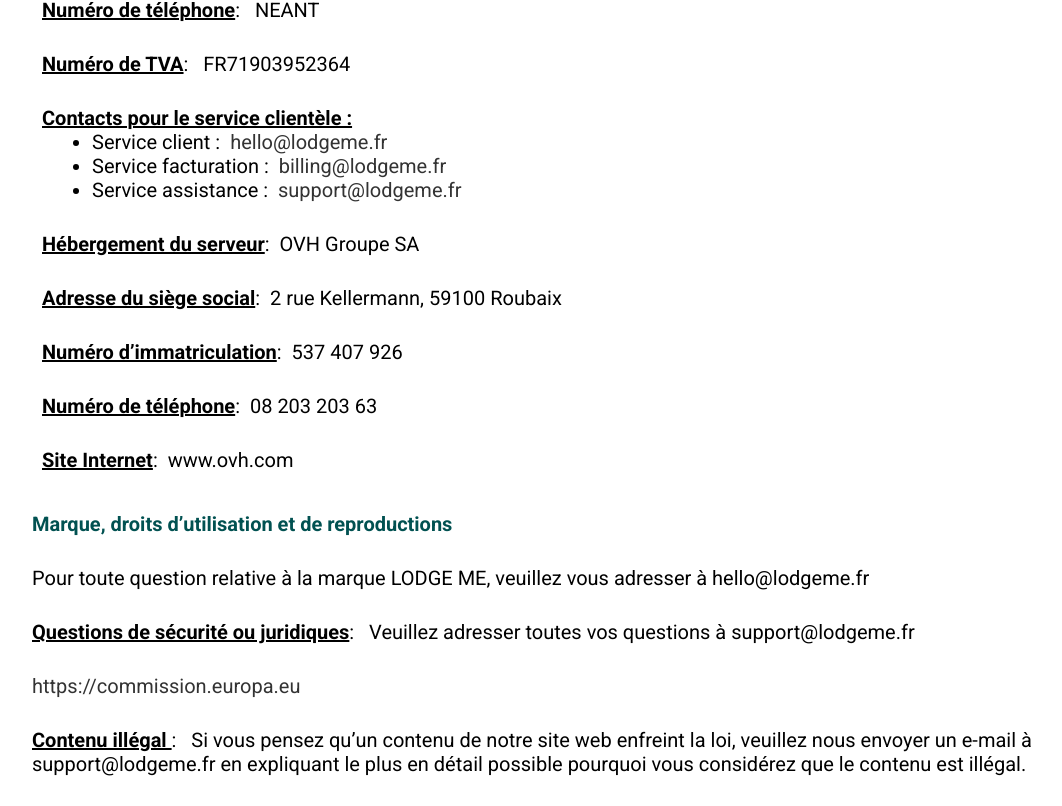
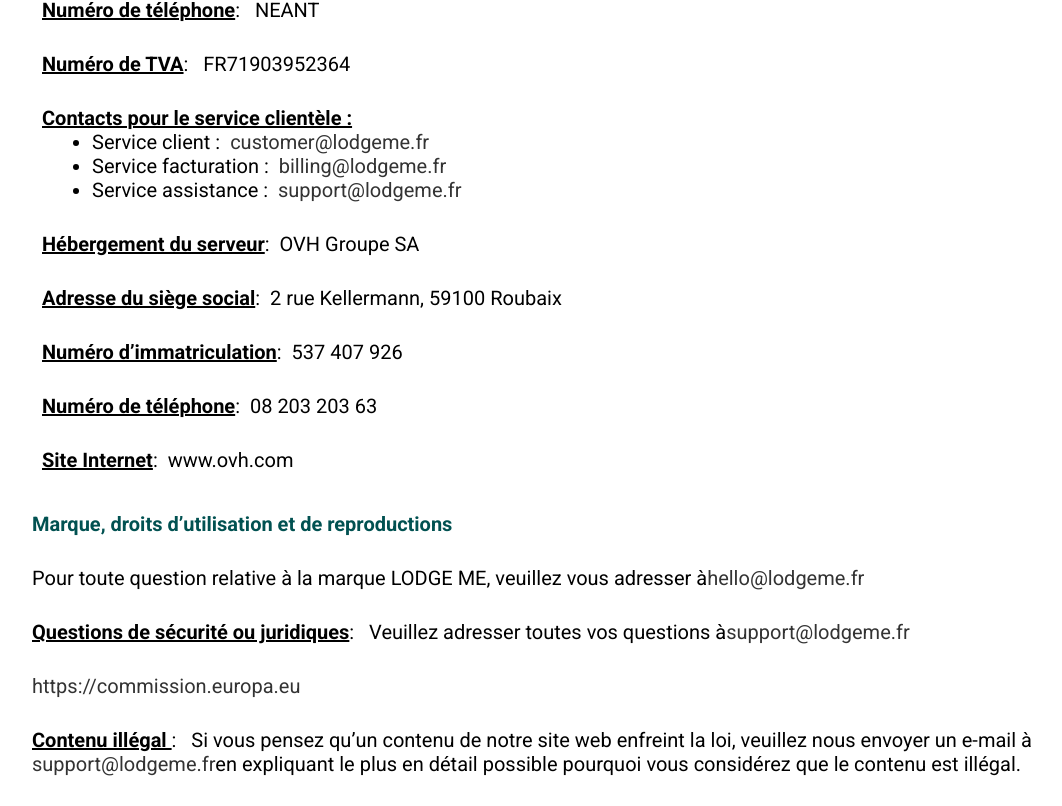
Before and after one commit to Adithyavarun-creator/lodgeme-trial, a React (Create React App) app: page /company-details in a window 1280 px wide. Shown: the part 394-1200 px from the top of the page, without its empty margins (18-1080 px from the left). Built offline with nearby package versions, Linux system fonts and the light colour scheme.

Commit message:
update in mail address

```diff
--- a/src/pages/CompanyDetails/CompanyDetailsPage.jsx
+++ b/src/pages/CompanyDetails/CompanyDetailsPage.jsx
@@ -59,8 +59,8 @@
                 </span>
                 <li>
                   Service client : &nbsp;
-                  <a className="linkStyle" href="mailto:hello@lodgeme.fr">
-                    hello@lodgeme.fr
+                  <a className="linkStyle" href="mailto:customer@lodgeme.fr">
+                    customer@lodgeme.fr
                   </a>
                 </li>
                 <li>
@@ -122,7 +122,10 @@
             <div>
               <span className="companyboxtext">
                 Pour toute question relative à la marque LODGE ME, veuillez vous
-                adresser à hello@lodgeme.fr
+                adresser à
+                <a className="linkStyle" href="mailto:hello@lodgeme.fr">
+                  hello@lodgeme.fr
+                </a>
               </span>
             </div>
             <div>
@@ -131,7 +134,9 @@
                   Questions de sécurité ou juridiques
                 </span>
                 : &nbsp; Veuillez adresser toutes vos questions à
-                support@lodgeme.fr
+                <a className="linkStyle" href="mailto:support@lodgeme.fr">
+                  support@lodgeme.fr
+                </a>
               </span>
             </div>
 
@@ -148,9 +153,12 @@
               <span className="companyboxtext">
                 <span className="companysidetext">Contenu illégal </span>:
                 &nbsp; Si vous pensez qu’un contenu de notre site web enfreint
-                la loi, veuillez nous envoyer un e-mail à support@lodgeme.fr en
-                expliquant le plus en détail possible pourquoi vous considérez
-                que le contenu est illégal.
+                la loi, veuillez nous envoyer un e-mail à{" "}
+                <a className="linkStyle" href="mailto:support@lodgeme.fr">
+                  support@lodgeme.fr
+                </a>
+                en expliquant le plus en détail possible pourquoi vous
+                considérez que le contenu est illégal.
               </span>
             </div>
 
```
